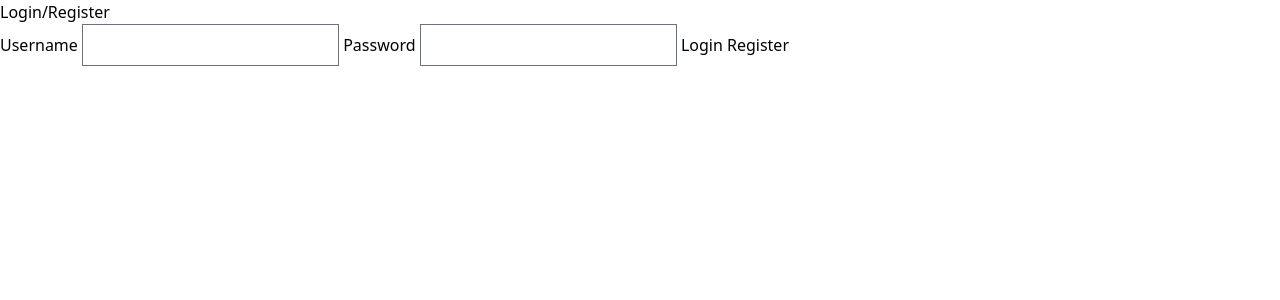
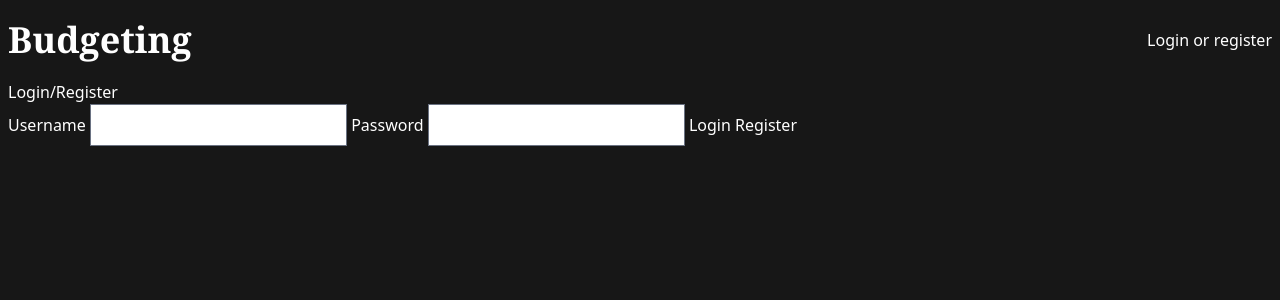
Before and after one commit to ErikAndreasKlokk/Budgeting, a SvelteKit app: page /auth in a window 1280 px wide. Shown: the top 300 px of the page. Built offline with nearby package versions, Linux system fonts and the light colour scheme; no server answers.

Commit message:
Created possibility for logging out and started on routes

```diff
--- /dev/null
+++ b/src/lib/components/header.svelte
@@ -0,0 +1,24 @@
+<script lang="ts">
+	import { enhance } from "$app/forms";
+
+    let { user } = $props()
+
+    let openDropdown = $state(false)
+
+</script>
+
+<header class=" h-20 w-full flex items-center justify-between relative">
+    <a href="/" class=" text-4xl font-bold font-serif">Budgeting</a>
+    {#if user}
+        <button onclick={() => openDropdown = !openDropdown} class=" cursor-pointer underline text-lg font-semibold" aria-label="dropdown">{user} ↓</button>
+        {#if openDropdown}
+            <form use:enhance class=" absolute border border-neutral-700 right-1 top-16 z-50 flex flex-col rounded-md  w-40 h-20 justify-around">
+                <button formaction="/auth?/logout" formmethod="POST" class=" hover:border hover:border-neutral-700 rounded-t-md h-full bg-neutral-800 cursor-pointer">Log out</button>
+                <hr class=" border-neutral-700">
+                <a onclick={() => openDropdown = !openDropdown } href="/profile/settings" class=" hover:border hover:border-neutral-700 rounded-b-md h-full bg-neutral-800 cursor-pointer flex items-center justify-center">Settings</a>
+            </form>
+        {/if}
+    {:else}
+        <a href="/auth">Login or register</a>
+    {/if}
+</header>
--- /dev/null
+++ b/src/routes/+layout.server.ts
@@ -0,0 +1,5 @@
+import type { LayoutServerLoad } from './$types';
+
+export const load: LayoutServerLoad = async (event) => {
+    return { user: event.locals.user?.username };
+};
--- a/src/routes/+layout.svelte
+++ b/src/routes/+layout.svelte
@@ -1,6 +1,11 @@
 <script lang="ts">
+	import Header from '$lib/components/header.svelte';
+	import type { LayoutProps } from './$types';
 	import '../app.css';
-	let { children } = $props();
+	let { children, data }: LayoutProps = $props();
 </script>
 
-{@render children()}
+<div class=" bg-neutral-900 text-white min-h-screen min-w-screen px-2">
+	<Header user={data.user}/>
+	{@render children()}
+</div>
```
Also changed, not shown: src/lib/components/button.svelte (added), src/routes/profile/settings/+page.svelte (added).
